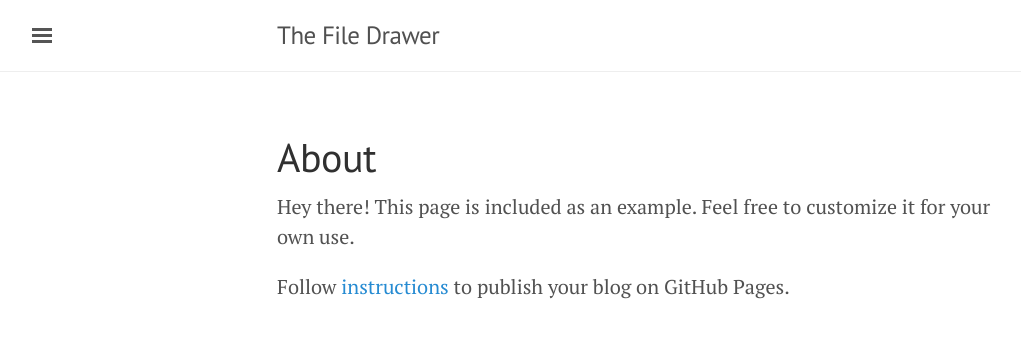
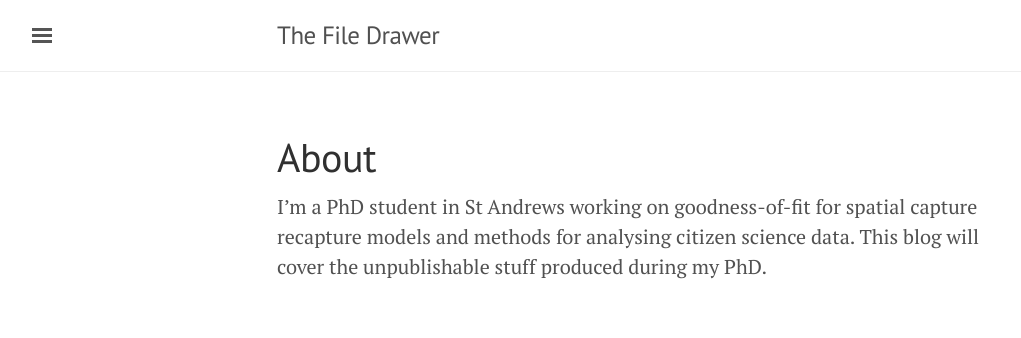
Before and after one commit to chooyr/The-File-Drawer, a Jekyll site: the page built from about/index.md, in a window 1280 px wide. Shown: the top 338 px of the page, without its empty margins (3-1024 px from the left). Built offline with Jekyll 4.4.1, drawn with Linux system fonts in a browser that asks for light colours; nearby versions of some CDN libraries.

Commit message:
Update index.md

```diff
--- a/about/index.md
+++ b/about/index.md
@@ -3,8 +3,4 @@ layout: page
 title: About
 ---
 
-Hey there! This page is included as an example. Feel free to customize it for
-your own use.
-
-Follow [instructions](<http://www.texts.io/support/0017/>) to publish your blog
-on GitHub Pages.
+I'm a PhD student in St Andrews working on goodness-of-fit for spatial capture recapture models and methods for analysing citizen science data. This blog will cover the unpublishable stuff produced during my PhD.
```
